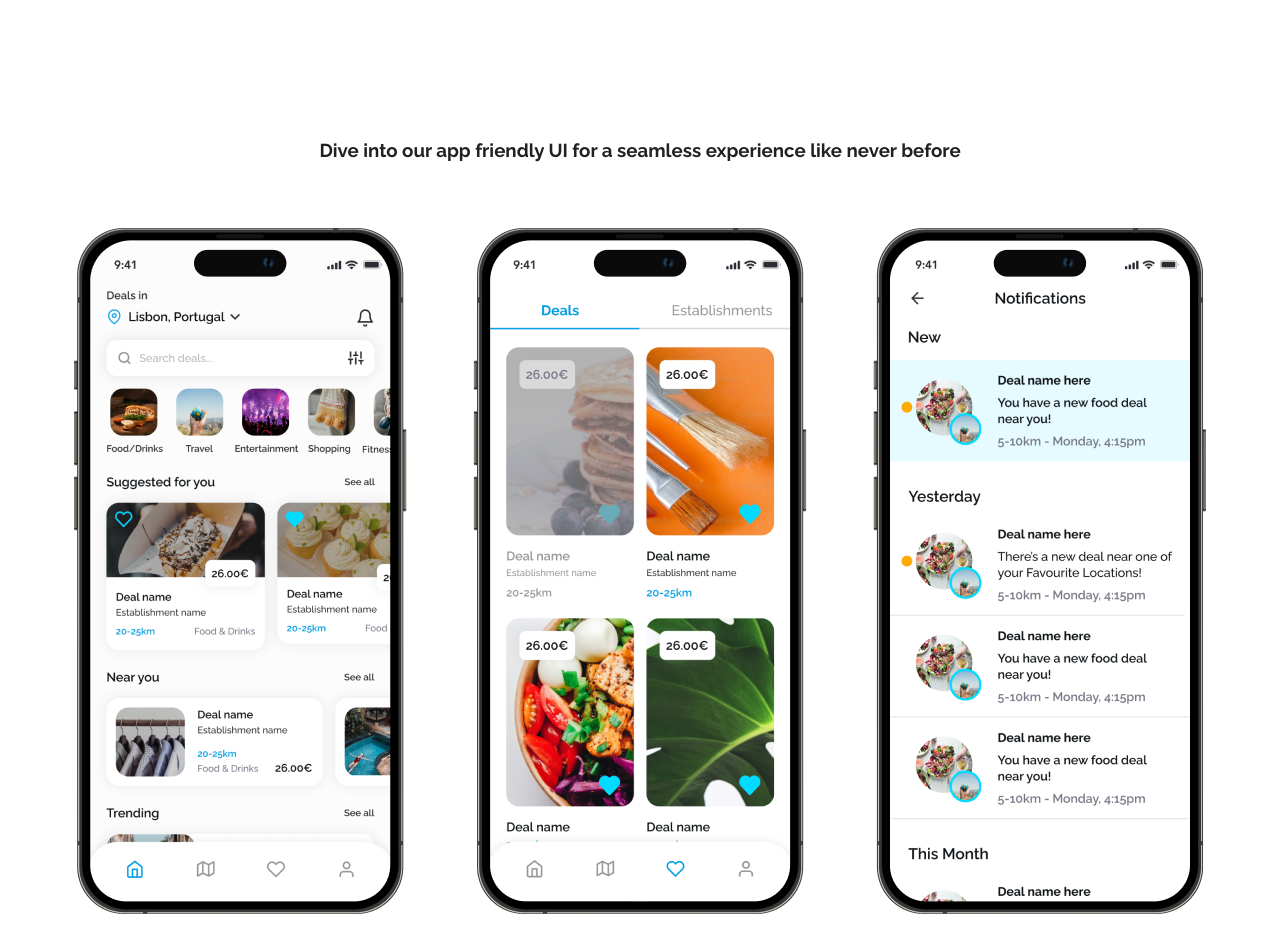
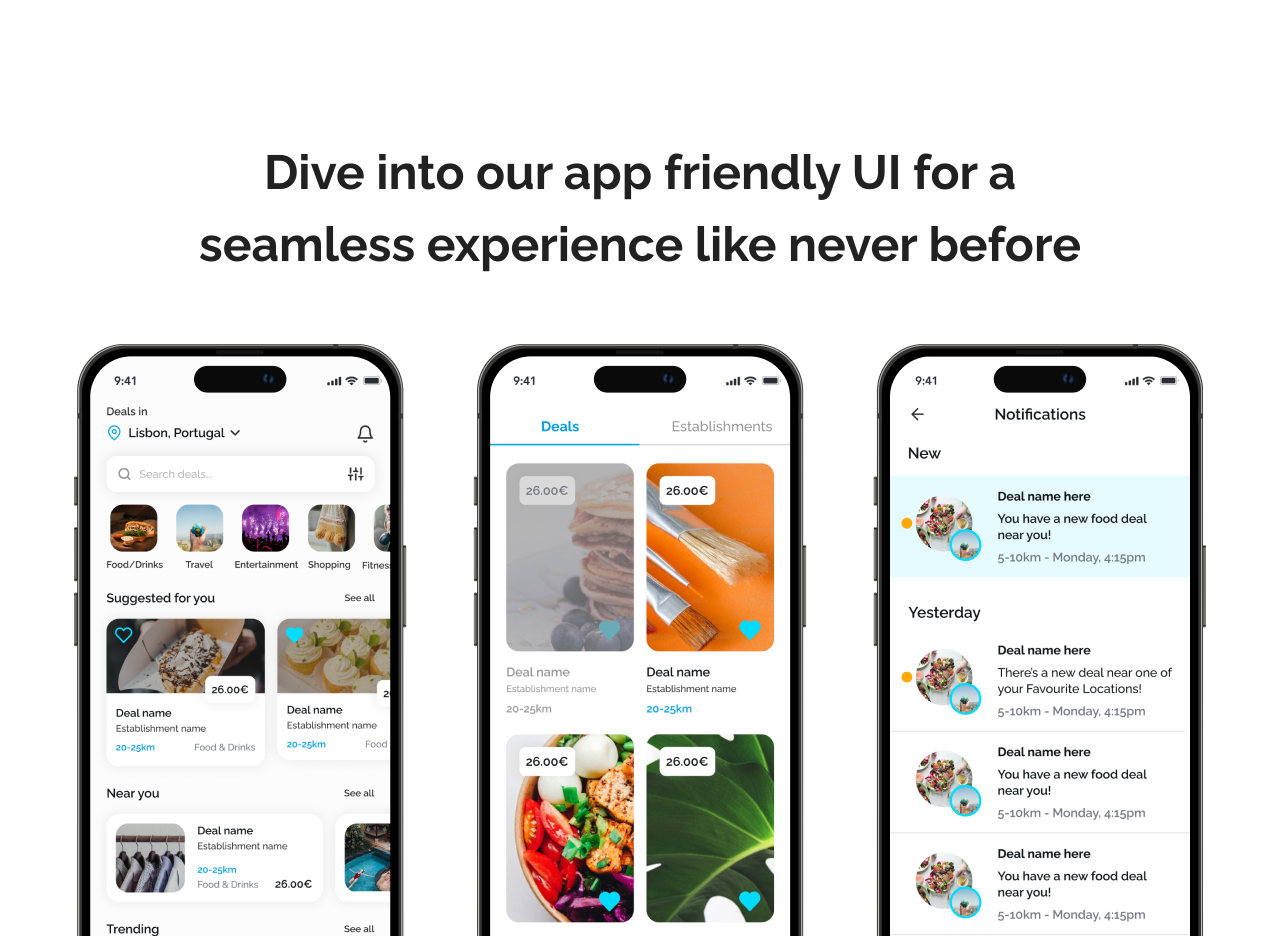
Before and after one commit to sheeper-business/sheeper-site, a Next.js app: page / in a window 1280 px wide. Shown: the part 3702-4638 px from the top of the page. Built offline with nearby package versions, Linux system fonts and the light colour scheme.

Commit message:
fix: title size

```diff
--- a/src/app/sections/AppScreens/AppScreensSection.tsx
+++ b/src/app/sections/AppScreens/AppScreensSection.tsx
@@ -5,7 +5,7 @@ import Image from 'next/image'
 export const AppScreensSection = () => {
     return (
         <div className={css.container}>
-            <h3 style={{ textAlign: 'center', width: '80%' }}>Dive into our app friendly UI for a seamless experience like never before</h3>
+            <h3 style={{ textAlign: 'center', width: '80%', fontSize: "3rem" }}>Dive into our app friendly UI for a seamless experience like never before</h3>
             <Image src="/app-screens.png" alt="app-screens" width={1132} height={686} />
         </div>
     )
```
